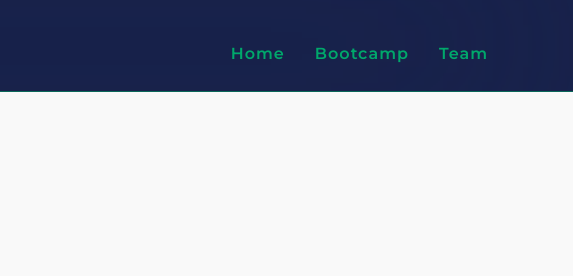
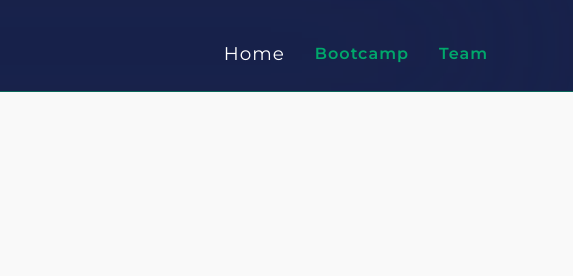
Before and after one commit to MrazTevin/Natujenge-SWE-Virtual-Bootcamp-Week01, a plain HTML site: page team_page.html in a window 1280 px wide. In both pictures the pointer is over the link "Home". Shown: the top 276 px of the page, 707-1280 px from the left. Drawn offline with Linux system fonts and the light colour scheme.

Commit message:
add hover effects on nav links

```diff
--- a/css/main.css
+++ b/css/main.css
@@ -72,9 +72,11 @@ a:link {
   } */
 
   a:hover {
-    color: #00A86B;
+    color: #ffffff;
     background-color: transparent;
     text-decoration: none;
+    font-weight: 400;
+    font-size: 1.15em;
   }
 
   a:active {
```
